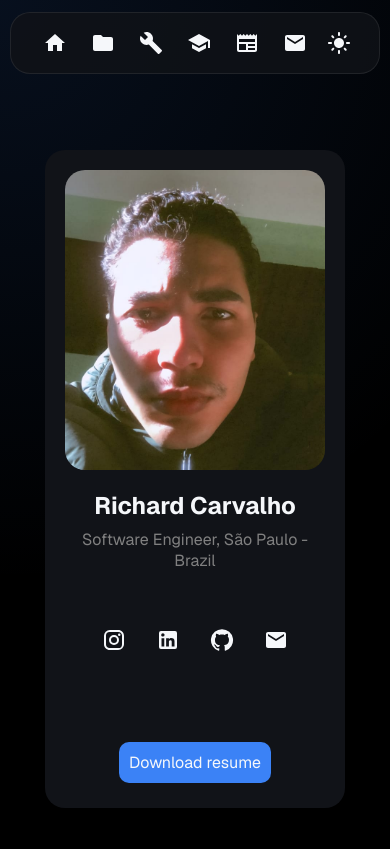
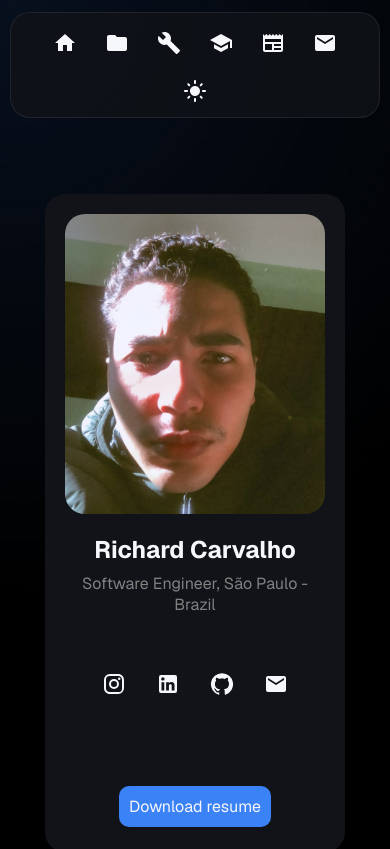
Before and after one commit to Richke2005/dev-portfolio, a Next.js app: page /education in a window 390 px wide. Shown: the top 849 px of the page. Built offline with nearby package versions, Linux system fonts and the light colour scheme.

Commit message:
style: refine topbar responsive spacing variables
Agent-Logs-Url: https://github.com/Richke2005/dev-portfolio/sessions/e08180d9-bdd4-4ef5-a663-10e64e43c6fd

Co-authored-by: Richke2005 <90470694+Richke2005@users.noreply.github.com>

```diff
--- a/src/components/topBar/topBar.module.css
+++ b/src/components/topBar/topBar.module.css
@@ -9,6 +9,7 @@
 }
 
 .topBarContent {
+  --mobile-horizontal-inset: 20px;
   width: min(100%, 680px);
 }
 
@@ -18,7 +19,7 @@
     flex-wrap: wrap;
     align-items: center;
     justify-content: center;
-    gap: 4px;
+    gap: 8px;
     margin-top: 12px;
     border-radius: 20px;
     padding: 0.5rem 1rem;
@@ -50,6 +51,6 @@
 
 @media (max-width: 900px) {
   .topBarContent {
-    width: calc(100% - 20px);
+    width: calc(100% - var(--mobile-horizontal-inset));
   }
 }
```
